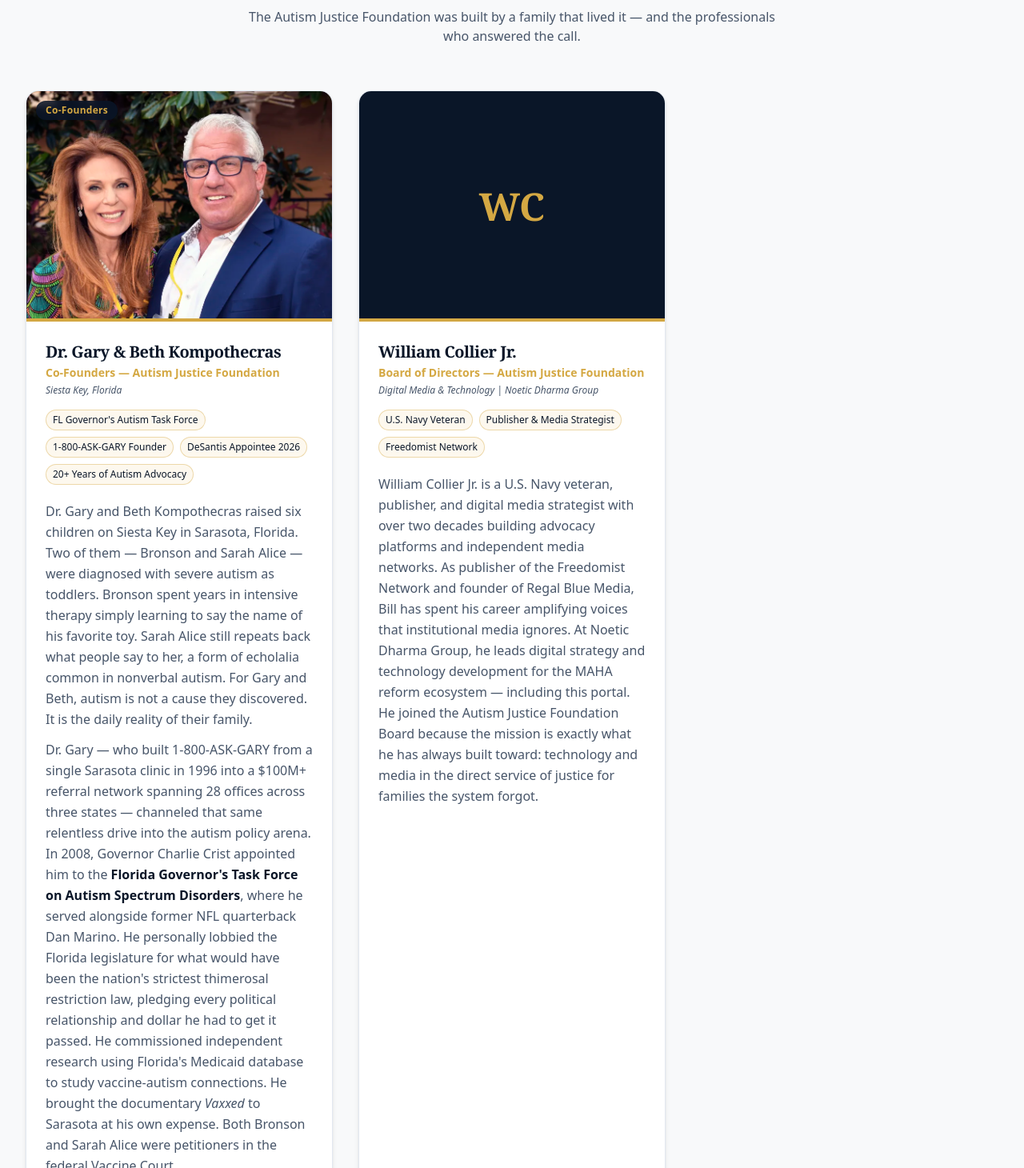
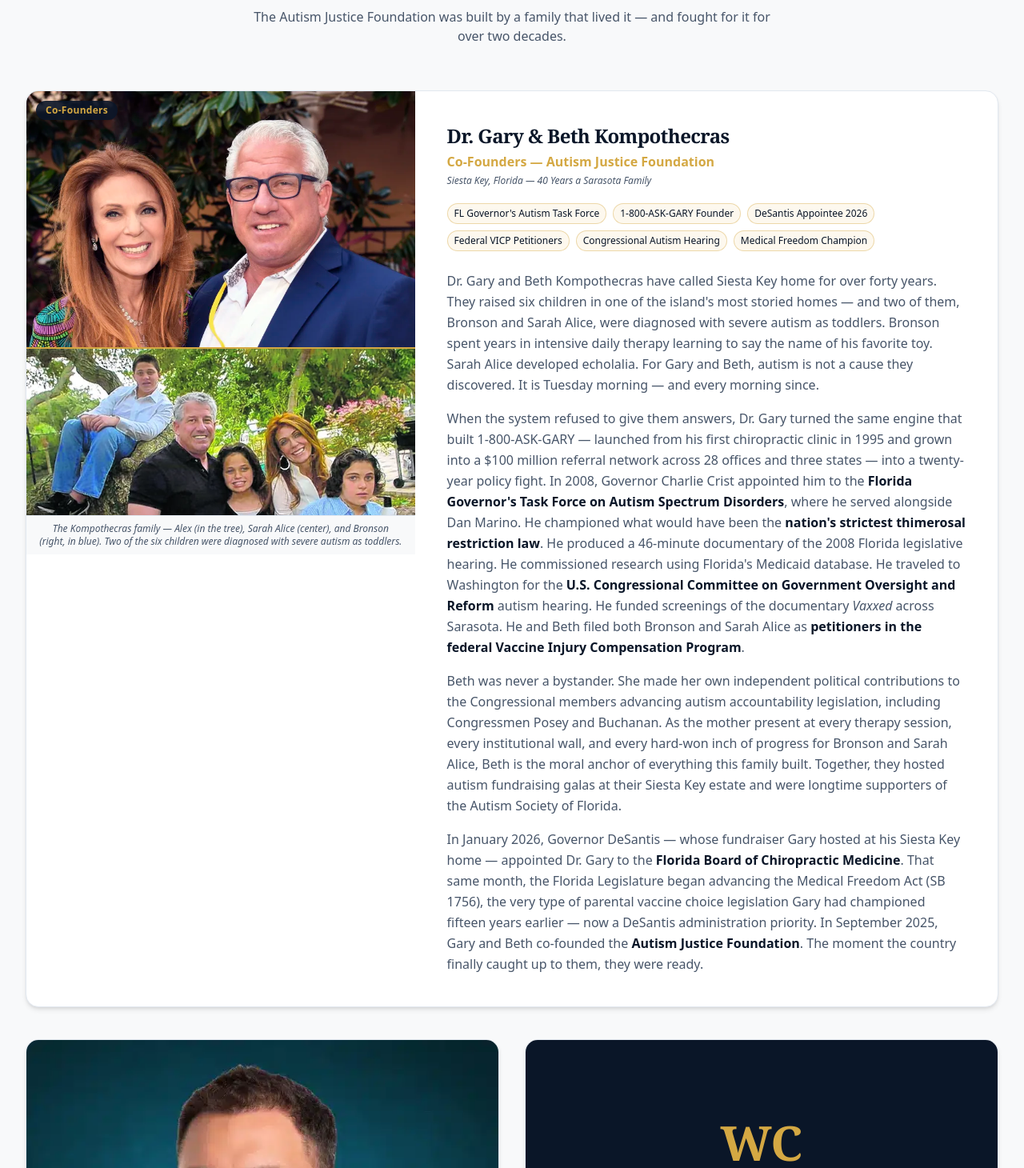
Before and after one commit to badandy-beep/legalcaseportal, a Next.js app: page /our-team in a window 1280 px wide. Shown: the part 2390-3850 px from the top of the page at 80% size. Built offline with nearby package versions, Linux system fonts and the light colour scheme.

Commit message:
feat: full board redesign — Gary+Beth horizontal full-width, family photo captioned correctly, Alex 5K founder + ASF Honorary Board, Medical Freedom Act context, 40yr Sarasota, 1995 clinic date fix
Co-Authored-By: Claude Opus 4.6 <noreply@anthropic.com>

```diff
--- a/src/app/(public)/our-story/page.tsx
+++ b/src/app/(public)/our-story/page.tsx
@@ -21,24 +21,24 @@ export default function OurStoryPage() {
         <section className="mb-10">
           <h2 className="text-2xl font-bold tracking-tight text-[#111827] mb-4">The Family</h2>
           <div className="text-gray-700 leading-relaxed">
-            <div className="mb-6 overflow-hidden rounded-xl shadow-md border border-[#E2E8F0]">
+            <div className="mb-8 overflow-hidden rounded-xl shadow-md border border-[#E2E8F0]">
               <img
                 src="/gary-beth-family.webp"
-                alt="Dr. Gary and Beth Kompothecras with their children including Bronson and Sarah Alice"
-                className="w-full object-cover object-top max-h-72"
+                alt="The Kompothecras family — Alex in the tree, Sarah Alice center, Bronson right in blue"
+                className="w-full object-cover object-top max-h-80"
               />
               <p className="text-xs text-[#475569] italic text-center px-4 py-2 bg-[#F8F9FA] border-t border-[#E2E8F0]">
-                Dr. Gary and Beth Kompothecras with their children — including Bronson (right, in blue) and Sarah Alice (center) — whose autism diagnoses set the entire Kompothecras family on a two-decade mission for answers and accountability.
+                The Kompothecras family — Alex (in the tree), Sarah Alice (center), and Bronson (right, in blue). Two of Gary and Beth&apos;s six children were diagnosed with severe autism as toddlers.
               </p>
             </div>
             <p className="text-[#475569] leading-relaxed">
-              Dr. Gary and Beth Kompothecras raised six children together on Siesta Key in Sarasota, Florida. Two of them — Bronson and Sarah Alice — were diagnosed with severe autism as toddlers. Bronson spent years in intensive therapy simply learning to say the name of his favorite toy: bottles. Sarah Alice still repeats back what people say to her. For this family, autism is not a policy position. It is Tuesday morning.
+              Dr. Gary and Beth Kompothecras have called Siesta Key home for over forty years. They raised six children here — and two of them, Bronson and Sarah Alice, were diagnosed with severe autism as toddlers. Bronson spent years in therapy just to learn the name of his favorite toy. Sarah Alice developed echolalia. For this family, autism is not a cause. It is Tuesday morning.
             </p>
             <p className="text-[#475569] leading-relaxed mt-4">
-              Dr. Gary — founder of 1-800-ASK-GARY, a $100M+ accident referral network spanning three states — turned his business network and political influence into an autism policy weapon. In 2008, Governor Charlie Crist appointed him to the <strong className="text-[#0a1628]">Florida Governor&apos;s Task Force on Autism Spectrum Disorders</strong>, where he served alongside former NFL quarterback Dan Marino. He lobbied the Florida legislature for the nation&apos;s strictest thimerosal vaccine restriction law. He commissioned research using Florida&apos;s Medicaid database. He personally funded screenings of the documentary <em>Vaxxed</em> across Sarasota. Both Bronson and Sarah Alice were petitioners in the federal Vaccine Court. In January 2026, Governor DeSantis appointed Dr. Gary to the <strong className="text-[#0a1628]">Florida Board of Chiropractic Medicine</strong>.
+              When the system refused to answer them, Gary turned the same drive that built 1-800-ASK-GARY from his first chiropractic clinic in 1995 into a twenty-year policy fight. He served on the <strong className="text-[#0a1628]">Florida Governor&apos;s Task Force on Autism Spectrum Disorders</strong> alongside Dan Marino. He championed the nation&apos;s strictest thimerosal restriction legislation. He produced a documentary of the 2008 Florida legislative hearing. He traveled to Washington for the <strong className="text-[#0a1628]">Congressional autism oversight hearing</strong>. He funded <em>Vaxxed</em> screenings across Sarasota. And he and Beth filed both Bronson and Sarah Alice as <strong className="text-[#0a1628]">petitioners in the federal Vaccine Court</strong>. Beth made her own political contributions to autism accountability legislators. This was never Gary&apos;s fight alone.
             </p>
             <p className="text-[#475569] leading-relaxed mt-4">
-              Beth has been there for all of it — as the mother who has lived every appointment, every therapy session, every institutional failure, and every small victory. Together, Gary and Beth have hosted autism fundraising galas, supported the Autism Society of Florida, and advocated alongside their congressional delegation for accountability and transparency. In September 2025, they co-founded the <strong className="text-[#0a1628]">Autism Justice Foundation</strong>. After more than twenty years of fighting, they knew precisely where the system was failing families — and they built something to fix it.
+              In January 2026, Governor DeSantis appointed Dr. Gary to the <strong className="text-[#0a1628]">Florida Board of Chiropractic Medicine</strong>. That same session, the Florida Legislature advanced the Medical Freedom Act — the kind of vaccine choice legislation Gary had championed fifteen years earlier, now a DeSantis administration priority. In September 2025, Gary and Beth co-founded the <strong className="text-[#0a1628]">Autism Justice Foundation</strong>. The moment the country finally caught up to them, they were ready.
             </p>
           </div>
         </section>
--- a/src/app/(public)/our-team/page.tsx
+++ b/src/app/(public)/our-team/page.tsx
@@ -140,7 +140,6 @@ export default function OurTeamPage() {
       <section className="py-20 bg-[#F8F9FA]">
         <div className="max-w-7xl mx-auto px-4 sm:px-6 lg:px-8">
 
-          {/* Section Header */}
           <div className="text-center mb-14">
             <div className="inline-block bg-[#0a1628] text-[#d4a843] text-xs font-bold tracking-widest uppercase px-4 py-2 rounded-full mb-4">
               Co-Founders &amp; Board of Directors
@@ -149,47 +148,103 @@ export default function OurTeamPage() {
               The People Behind the Mission
             </h2>
             <p className="mt-3 text-[#475569] max-w-2xl mx-auto text-base">
-              The Autism Justice Foundation was built by a family that lived it — and the professionals who answered the call.
+              The Autism Justice Foundation was built by a family that lived it — and fought for it for over two decades.
             </p>
           </div>
 
-          {/* Board Grid */}
-          <div className="grid grid-cols-1 md:grid-cols-2 lg:grid-cols-3 gap-8">
+          {/* ROW 1 — Gary & Beth, full page width */}
+          <div className="mb-10">
+            <div className="bg-white rounded-2xl overflow-hidden shadow-md border border-[#E2E8F0]">
+              <div className="flex flex-col lg:flex-row">
+                <div className="lg:w-2/5 flex-shrink-0">
+                  <div className="relative">
+                    <img
+                      src="/gary-and-beth-kompothecras.webp"
+                      alt="Dr. Gary and Beth Kompothecras, Co-Founders of the Autism Justice Foundation"
+                      className="w-full h-72 lg:h-80 object-cover object-top"
+                    />
+                    <div className="absolute top-3 left-3 bg-[#0a1628]/90 text-[#d4a843] text-xs font-bold px-3 py-1 rounded-full tracking-wide">
+                      Co-Founders
+                    </div>
+                  </div>
+                  <div className="border-t-2 border-[#d4a843]">
+                    <img
+                      src="/gary-beth-family.webp"
+                      alt="The Kompothecras family — Gary, Beth, Alex in the tree, Sarah Alice center, Bronson right"
+                      className="w-full h-52 object-cover object-top"
+                    />
+                    <p className="text-xs text-[#475569] italic text-center px-4 py-2 bg-[#F8F9FA] border-t border-[#E2E8F0]">
+                      The Kompothecras family — Alex (in the tree), Sarah Alice (center), and Bronson (right, in blue). Two of the six children were diagnosed with severe autism as toddlers.
+                    </p>
+                  </div>
+                </div>
+                <div className="lg:w-3/5 p-7 lg:p-10 flex flex-col justify-start">
+                  <h3 className="text-2xl font-bold text-[#0a1628] mb-1" style={{fontFamily:'Georgia,serif'}}>
+                    Dr. Gary &amp; Beth Kompothecras
+                  </h3>
+                  <p className="text-[#d4a843] font-semibold text-base mb-1">Co-Founders — Autism Justice Foundation</p>
+                  <p className="text-xs text-[#475569] italic mb-5">Siesta Key, Florida — 40 Years a Sarasota Family</p>
+                  <div className="flex flex-wrap gap-2 mb-6">
+                    <span className="text-xs bg-[#fdf8ee] text-[#0a1628] border border-[#d4a843]/40 px-2 py-1 rounded-full font-medium">FL Governor&apos;s Autism Task Force</span>
+                    <span className="text-xs bg-[#fdf8ee] text-[#0a1628] border border-[#d4a843]/40 px-2 py-1 rounded-full font-medium">1-800-ASK-GARY Founder</span>
+                    <span className="text-xs bg-[#fdf8ee] text-[#0a1628] border border-[#d4a843]/40 px-2 py-1 rounded-full font-medium">DeSantis Appointee 2026</span>
+                    <span className="text-xs bg-[#fdf8ee] text-[#0a1628] border border-[#d4a843]/40 px-2 py-1 rounded-full font-medium">Federal VICP Petitioners</span>
+                    <span className="text-xs bg-[#fdf8ee] text-[#0a1628] border border-[#d4a843]/40 px-2 py-1 rounded-full font-medium">Congressional Autism Hearing</span>
+                    <span className="text-xs bg-[#fdf8ee] text-[#0a1628] border border-[#d4a843]/40 px-2 py-1 rounded-full font-medium">Medical Freedom Champion</span>
+                  </div>
+                  <div className="space-y-4 text-base text-[#475569] leading-relaxed">
+                    <p>
+                      Dr. Gary and Beth Kompothecras have called Siesta Key home for over forty years. They raised six children in one of the island&apos;s most storied homes — and two of them, Bronson and Sarah Alice, were diagnosed with severe autism as toddlers. Bronson spent years in intensive daily therapy learning to say the name of his favorite toy. Sarah Alice developed echolalia. For Gary and Beth, autism is not a cause they discovered. It is Tuesday morning — and every morning since.
+                    </p>
+                    <p>
+                      When the system refused to give them answers, Dr. Gary turned the same engine that built 1-800-ASK-GARY — launched from his first chiropractic clinic in 1995 and grown into a $100 million referral network across 28 offices and three states — into a twenty-year policy fight. In 2008, Governor Charlie Crist appointed him to the <strong className="text-[#0a1628]">Florida Governor&apos;s Task Force on Autism Spectrum Disorders</strong>, where he served alongside Dan Marino. He championed what would have been the <strong className="text-[#0a1628]">nation&apos;s strictest thimerosal restriction law</strong>. He produced a 46-minute documentary of the 2008 Florida legislative hearing. He commissioned research using Florida&apos;s Medicaid database. He traveled to Washington for the <strong className="text-[#0a1628]">U.S. Congressional Committee on Government Oversight and Reform</strong> autism hearing. He funded screenings of the documentary <em>Vaxxed</em> across Sarasota. He and Beth filed both Bronson and Sarah Alice as <strong className="text-[#0a1628]">petitioners in the federal Vaccine Injury Compensation Program</strong>.
+                    </p>
+                    <p>
+                      Beth was never a bystander. She made her own independent political contributions to the Congressional members advancing autism accountability legislation, including Congressmen Posey and Buchanan. As the mother present at every therapy session, every institutional wall, and every hard-won inch of progress for Bronson and Sarah Alice, Beth is the moral anchor of everything this family built. Together, they hosted autism fundraising galas at their Siesta Key estate and were longtime supporters of the Autism Society of Florida.
+                    </p>
+                    <p>
+                      In January 2026, Governor DeSantis — whose fundraiser Gary hosted at his Siesta Key home — appointed Dr. Gary to the <strong className="text-[#0a1628]">Florida Board of Chiropractic Medicine</strong>. That same month, the Florida Legislature began advancing the Medical Freedom Act (SB 1756), the very type of parental vaccine choice legislation Gary had championed fifteen years earlier — now a DeSantis administration priority. In September 2025, Gary and Beth co-founded the <strong className="text-[#0a1628]">Autism Justice Foundation</strong>. The moment the country finally caught up to them, they were ready.
+                    </p>
+                  </div>
+                </div>
+              </div>
+            </div>
+          </div>
 
-            {/* GARY & BETH KOMPOTHECRAS — JOINT CARD */}
+          {/* ROW 2 — 2-per-row grid */}
+          <div className="grid grid-cols-1 md:grid-cols-2 gap-8">
+
+            {/* ALEX KOMPOTHECRAS */}
             <div className="bg-white rounded-2xl overflow-hidden shadow-md border border-[#E2E8F0] flex flex-col">
               <div className="relative">
                 <img
-                  src="/gary-and-beth-kompothecras.webp"
-                  alt="Dr. Gary and Beth Kompothecras, Co-Founders of the Autism Justice Foundation"
-                  className="w-full h-72 object-cover object-top"
+                  src="/Alex-Kompothecras.webp"
+                  alt="Alex J. Kompothecras, Managing Attorney, Alpha Law Group"
+                  className="w-full h-64 object-cover object-top"
                 />
                 <div className="absolute bottom-0 left-0 right-0 h-1 bg-[#d4a843]" />
-                <div className="absolute top-3 left-3 bg-[#0a1628]/85 text-[#d4a843] text-xs font-bold px-3 py-1 rounded-full backdrop-blur-sm tracking-wide">
-                  Co-Founders
-                </div>
               </div>
-              <div className="p-6 flex flex-col flex-1">
+              <div className="p-7 flex flex-col flex-1">
                 <h3 className="text-xl font-bold text-[#0a1628] mb-0.5" style={{fontFamily:'Georgia,serif'}}>
-                  Dr. Gary &amp; Beth Kompothecras
+                  Alex J. Kompothecras
                 </h3>
-                <p className="text-[#d4a843] font-semibold text-sm mb-1">Co-Founders — Autism Justice Foundation</p>
-                <p className="text-xs text-[#475569] italic mb-4">Siesta Key, Florida</p>
+                <p className="text-[#d4a843] font-semibold text-sm mb-1">Board of Directors — Autism Justice Foundation</p>
+                <p className="text-xs text-[#475569] italic mb-5">Managing Attorney &amp; Co-Founder, Alpha Law Group | Sarasota, FL</p>
                 <div className="flex flex-wrap gap-2 mb-5">
-                  <span className="text-xs bg-[#fdf8ee] text-[#0a1628] border border-[#d4a843]/40 px-2 py-1 rounded-full font-medium">FL Governor&apos;s Autism Task Force</span>
-                  <span className="text-xs bg-[#fdf8ee] text-[#0a1628] border border-[#d4a843]/40 px-2 py-1 rounded-full font-medium">1-800-ASK-GARY Founder</span>
-                  <span className="text-xs bg-[#fdf8ee] text-[#0a1628] border border-[#d4a843]/40 px-2 py-1 rounded-full font-medium">DeSantis Appointee 2026</span>
-                  <span className="text-xs bg-[#fdf8ee] text-[#0a1628] border border-[#d4a843]/40 px-2 py-1 rounded-full font-medium">20+ Years of Autism Advocacy</span>
+                  <span className="text-xs bg-[#fdf8ee] text-[#0a1628] border border-[#d4a843]/40 px-2 py-1 rounded-full font-medium">Honorary Board Member, ASF</span>
+                  <span className="text-xs bg-[#fdf8ee] text-[#0a1628] border border-[#d4a843]/40 px-2 py-1 rounded-full font-medium">Founder — Alpha Law 5K Run</span>
+                  <span className="text-xs bg-[#fdf8ee] text-[#0a1628] border border-[#d4a843]/40 px-2 py-1 rounded-full font-medium">Super Lawyers&reg; Rated</span>
+                  <span className="text-xs bg-[#fdf8ee] text-[#0a1628] border border-[#d4a843]/40 px-2 py-1 rounded-full font-medium">Big Brother to Autism Families</span>
                 </div>
                 <div className="space-y-3 text-base text-[#475569] leading-relaxed">
                   <p>
-                    Dr. Gary and Beth Kompothecras raised six children on Siesta Key in Sarasota, Florida. Two of them — Bronson and Sarah Alice — were diagnosed with severe autism as toddlers. Bronson spent years in intensive therapy simply learning to say the name of his favorite toy. Sarah Alice still repeats back what people say to her, a form of echolalia common in nonverbal autism. For Gary and Beth, autism is not a cause they discovered. It is the daily reality of their family.
+                    Alex J. Kompothecras grew up watching his younger siblings Bronson and Sarah Alice navigate a world that was not built for them. That experience shaped everything. He became an attorney. He founded Alpha Law Group. And he carried the family&apos;s decades-long autism advocacy into his professional life — not as an obligation, but as a calling.
                   </p>
                   <p>
-                    Dr. Gary — who built 1-800-ASK-GARY from a single Sarasota clinic in 1996 into a $100M+ referral network spanning 28 offices across three states — channeled that same relentless drive into the autism policy arena. In 2008, Governor Charlie Crist appointed him to the <strong className="text-[#0a1628]">Florida Governor&apos;s Task Force on Autism Spectrum Disorders</strong>, where he served alongside former NFL quarterback Dan Marino. He personally lobbied the Florida legislature for what would have been the nation&apos;s strictest thimerosal restriction law, pledging every political relationship and dollar he had to get it passed. He commissioned independent research using Florida&apos;s Medicaid database to study vaccine-autism connections. He brought the documentary <em>Vaxxed</em> to Sarasota at his own expense. Both Bronson and Sarah Alice were petitioners in the federal Vaccine Court.
+                    Alex is the founder of the <strong className="text-[#0a1628]">annual Alpha Law Group Autism 5K Run</strong>, which benefits the Autism Society of Florida and The Haven, funding first responder training, drowning prevention programs, and community education. He serves as an <strong className="text-[#0a1628]">Honorary Board Member of the Autism Society of Florida</strong>. He describes himself not just as an advocate, but as a &ldquo;big brother&rdquo; to individuals with autism and the families who love them — an approach grounded in compassion and the assurance that no family stands alone.
                   </p>
                   <p>
-                    Beth has been beside him for all of it — and in many ways ahead of it. As the mother who has navigated the daily weight of raising two severely autistic adults through a system that was never designed for families like theirs, Beth is the emotional backbone of everything the Kompothecras family has built. She and Gary have hosted autism fundraising galas at their Siesta Key estate for years, and she has worked alongside him in advocating to Florida&apos;s congressional delegation and supporting the Autism Society of Florida. In January 2026, Governor DeSantis appointed Dr. Gary to the <strong className="text-[#0a1628]">Florida Board of Chiropractic Medicine</strong>. In September 2025, Gary and Beth co-founded the <strong className="text-[#0a1628]">Autism Justice Foundation</strong> — because after twenty years of fighting the system, they knew exactly where families were being left behind.
+                    As managing attorney and AJF Board member, Alex brings the legal firepower to match the family&apos;s advocacy. The federal VICP system is complicated. He makes it navigable.
                   </p>
                 </div>
               </div>
@@ -198,25 +253,31 @@ export default function OurTeamPage() {
             {/* WILLIAM COLLIER JR. */}
             <div className="bg-white rounded-2xl overflow-hidden shadow-md border border-[#E2E8F0] flex flex-col">
               <div className="relative">
-                <div className="w-full h-72 bg-[#0a1628] flex items-center justify-center">
-                  <span className="text-[#d4a843] text-5xl font-bold" style={{fontFamily:'Georgia,serif'}}>WC</span>
+                <div className="w-full h-64 bg-[#0a1628] flex items-center justify-center">
+                  <span className="text-[#d4a843] text-6xl font-bold" style={{fontFamily:'Georgia,serif'}}>WC</span>
                 </div>
                 <div className="absolute bottom-0 left-0 right-0 h-1 bg-[#d4a843]" />
               </div>
-              <div className="p-6 flex flex-col flex-1">
+              <div className="p-7 flex flex-col flex-1">
                 <h3 className="text-xl font-bold text-[#0a1628] mb-0.5" style={{fontFamily:'Georgia,serif'}}>
                   William Collier Jr.
                 </h3>
                 <p className="text-[#d4a843] font-semibold text-sm mb-1">Board of Directors — Autism Justice Foundation</p>
-                <p className="text-xs text-[#475569] italic mb-4">Digital Media &amp; Technology | Noetic Dharma Group</p>
+                <p className="text-xs text-[#475569] italic mb-5">Digital Media &amp; Technology | Noetic Dharma Group</p>
                 <div className="flex flex-wrap gap-2 mb-5">
                   <span className="text-xs bg-[#fdf8ee] text-[#0a1628] border border-[#d4a843]/40 px-2 py-1 rounded-full font-medium">U.S. Navy Veteran</span>
                   <span className="text-xs bg-[#fdf8ee] text-[#0a1628] border border-[#d4a843]/40 px-2 py-1 rounded-full font-medium">Publisher &amp; Media Strategist</span>
                   <span className="text-xs bg-[#fdf8ee] text-[#0a1628] border border-[#d4a843]/40 px-2 py-1 rounded-full font-medium">Freedomist Network</span>
+                  <span className="text-xs bg-[#fdf8ee] text-[#0a1628] border border-[#d4a843]/40 px-2 py-1 rounded-full font-medium">MAHA Technology Lead</span>
                 </div>
-                <p className="text-base text-[#475569] leading-relaxed">
-                  William Collier Jr. is a U.S. Navy veteran, publisher, and digital media strategist with over two decades building advocacy platforms and independent media networks. As publisher of the Freedomist Network and founder of Regal Blue Media, Bill has spent his career amplifying voices that institutional media ignores. At Noetic Dharma Group, he leads digital strategy and technology development for the MAHA reform ecosystem — including this portal. He joined the Autism Justice Foundation Board because the mission is exactly what he has always built toward: technology and media in the direct service of justice for families the system forgot.
-                </p>
+                <div className="space-y-3 text-base text-[#475569] leading-relaxed">
+                  <p>
+                    William Collier Jr. is a U.S. Navy veteran, independent publisher, and digital media strategist who has spent over two decades building advocacy platforms and independent media networks. As publisher of the Freedomist Network and founder of Regal Blue Media, Bill has spent his career amplifying the voices institutional media ignores.
+                  </p>
+                  <p>
+                    At Noetic Dharma Group, Bill leads digital strategy and technology for the MAHA reform ecosystem — including the platform you are using right now. He joined the AJF Board to ensure that the Foundation&apos;s message reaches every family that needs it, and that the path to federal compensation is as clear and accessible as it can be.
+                  </p>
+                </div>
               </div>
             </div>
 
```
